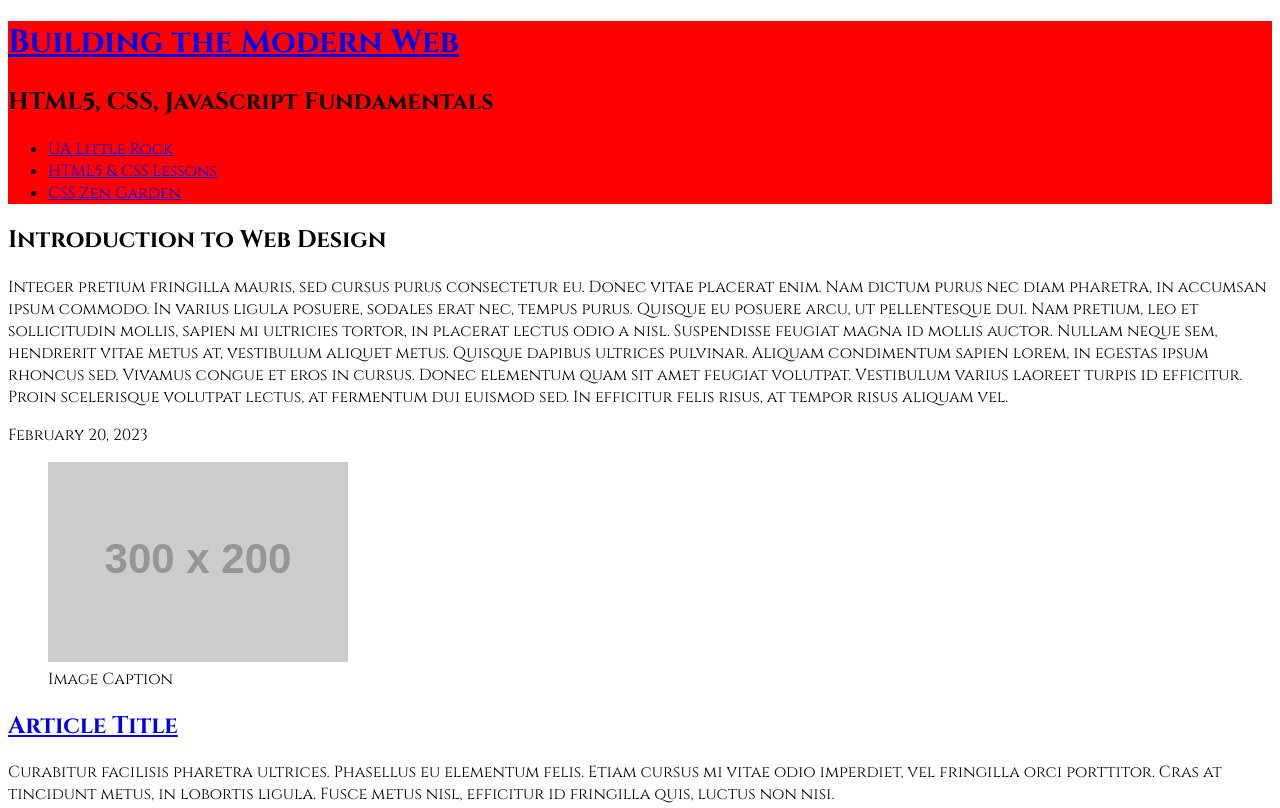
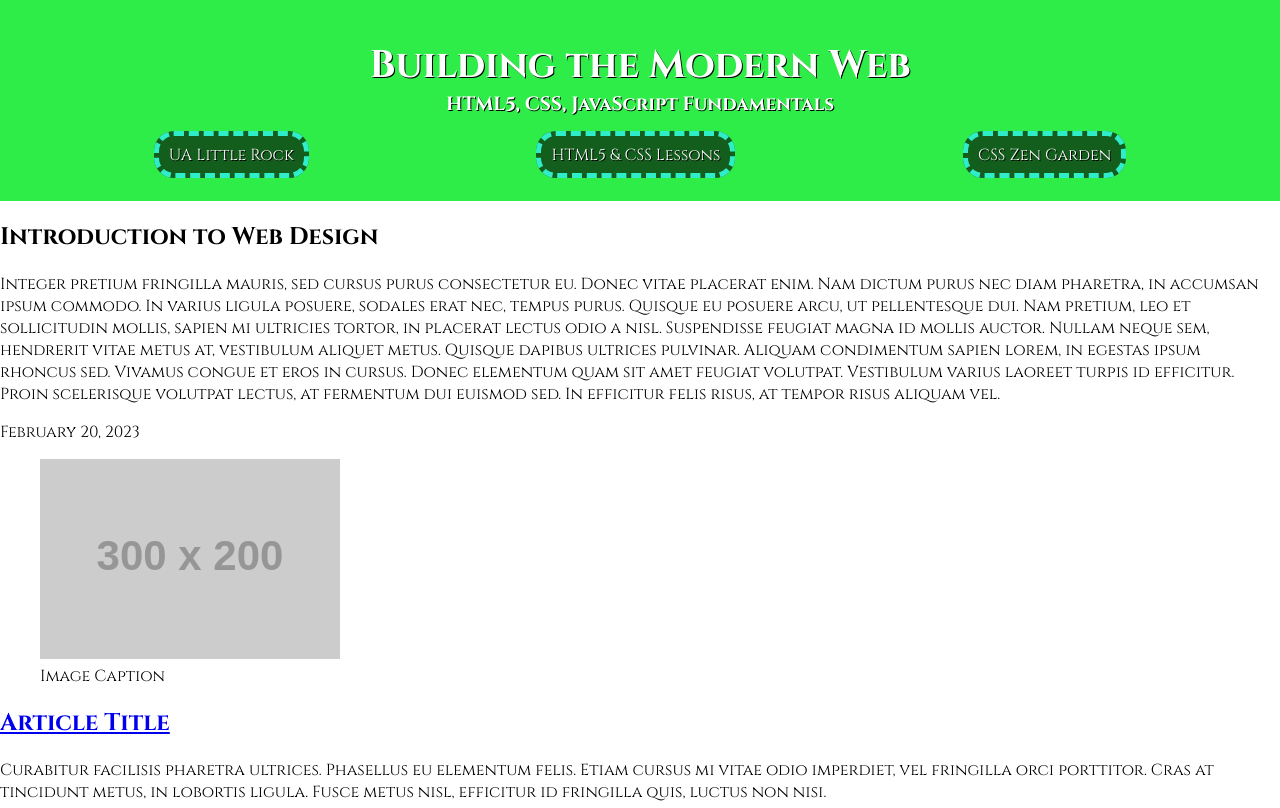
Before and after one commit to DillonJR/ifsc-1310, a plain HTML site: page css-demo/index.html in a window 1280 px wide. Shown: the top 808 px of the page. Drawn offline with Linux system fonts and the light colour scheme; placeholder pictures from the web are drawn by us.

Commit message:
Cleaned up header and buttons

```diff
--- a/css-demo/assets/css/style.css
+++ b/css-demo/assets/css/style.css
@@ -1,5 +1,5 @@
 /* CSS Demo Stylesheet */
-/*color theme:         */
+/*color theme: #2FED48 #2FEDC8 #2FED88 #61ED2F #2FD3ED #84F5B8 */
 
 /*  ---------------Box Sizing-----------------  */
 
@@ -16,8 +16,69 @@ html {
 
 body{
     font-family: "Cinzel", serif;
+    margin:0;
 }
 
 header.primary{
-    background:red;
+background-color: #2FED48;
+color:#ffffff;
+text-shadow: 1px 1px #000000;
+/*long form*/
+padding-top: 40px;
+padding-right: 40px;
+padding-bottom: 40px;
+padding-left: 40px;
+
+
+/*single value shorthand*/
+padding: 40px;
+
+/* T,R,B,L clockwise from top */
+padding: 20px 40px 20px 40px;
+
+/* 2 value Top/Bottom / L/R */
+padding: 20px 40px;
+text-align:center;
+
 }
+
+header.primary h1{
+  font-size: 2.4rem;
+  margin:20px 0 0 0;
+}
+
+header.primary h1 a {
+  color:#ffffff;
+  text-decoration:none;
+}
+
+header.primary h2{
+  font-size:1.2rem;
+  margin:0;
+}
+
+/*nav.primary works too*/
+
+nav.primary{}
+nav.primary ul{
+  padding:10px 0 0 0;
+  display:flex;
+  flex-direction:row;
+  justify-content:space-around;
+}
+nav.primary ul li{
+  list-style-type:none;
+}
+nav.primary ul li a{
+  color:#ffffff;
+  text-decoration:none;
+  border: 5px dashed #2FEDC8;
+  padding: 7.5px 10px;
+  border-radius:20px;
+  background-color: rgba(0,0,0,.6);
+  transition: 0.4s;
+}
+
+nav.primary ul li a:hover{
+  background-color: rgba(0,0,0,1);
+}
--- a/css-demo/index.html
+++ b/css-demo/index.html
@@ -18,7 +18,7 @@
   <header role="banner" class="primary">
     <h1><a href="index.html">Building the Modern Web</a></h1>
     <h2>HTML5, CSS, JavaScript Fundamentals</h2>
-    <nav role="navigation">
+    <nav role="navigation" class="primary">
       <ul>
         <li><a href="https://ualr.edu/">UA Little Rock</a></li>
         <li><a href="http://learn.shayhowe.com/html-css/getting-to-know-html/">HTML5 & CSS Lessons</a></li>
```
